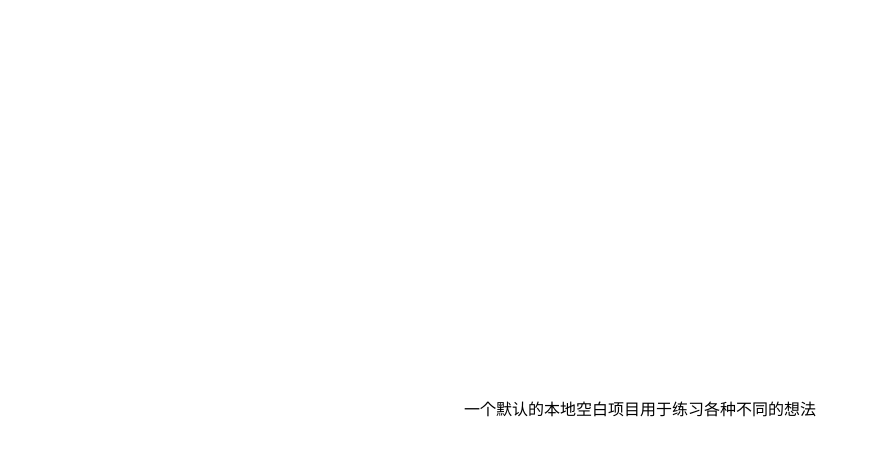
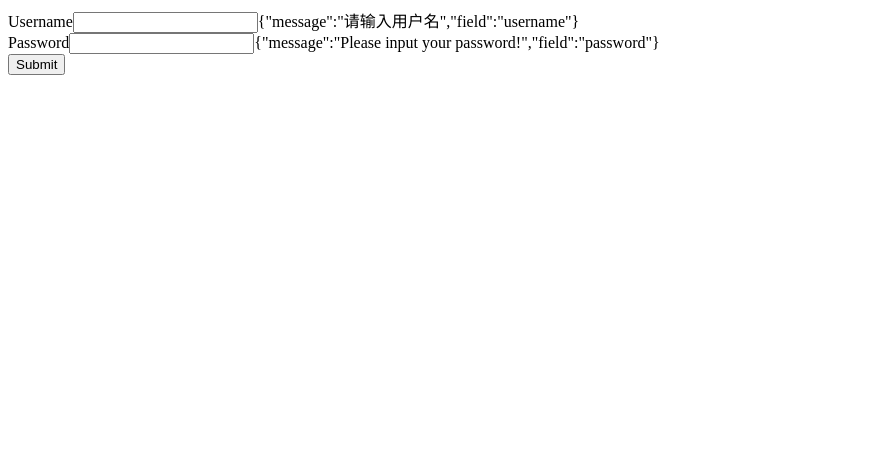
Before and after one commit to gaowujian/practice-react-app, a React app: page / in a window 1280 px wide. Shown: the top 456 px of the page, without its empty margins (0-871 px from the left). Built offline with nearby package versions, Linux system fonts and the light colour scheme.

Commit message:
封装一个表单组件

```diff
--- a/package.json
+++ b/package.json
@@ -10,6 +10,7 @@
     "@testing-library/user-event": "^7.1.2",
     "@typescript-eslint/eslint-plugin": "^2.10.0",
     "@typescript-eslint/parser": "^2.10.0",
+    "async-validator": "^3.5.1",
     "babel-eslint": "10.1.0",
     "babel-jest": "^24.9.0",
     "babel-loader": "8.1.0",
--- a/src/App.js
+++ b/src/App.js
@@ -1,13 +1,48 @@
 import React from "react";
+import Form from "./components/Form";
+import Input from "./components/Input";
+import Button from "./components/Button";
+function App() {
+  const onFinish = (values) => {
+    console.log("Success:", values);
+  };
 
-const style = {
-  height: "100vh",
-  display: "flex",
-  justifyContent: "center",
-  alignItems: "center",
-};
-function App() {
-  return <div style={style}>一个默认的本地空白项目用于练习各种不同的想法</div>;
+  const onFinishFailed = (errorInfo) => {
+    console.log("Failed:", errorInfo);
+  };
+  return (
+    <Form name="basic" onFinish={onFinish} onFinishFailed={onFinishFailed}>
+      <Form.Item
+        label="Username"
+        name="username"
+        rules={[
+          { required: true, message: "请输入用户名" },
+          { min: 3, max: 5, message: "长度在 3 到 5 个字符" },
+        ]}
+      >
+        <Input />
+      </Form.Item>
+
+      <Form.Item
+        label="Password"
+        name="password"
+        rules={[
+          {
+            required: true,
+            message: "Please input your password!",
+          },
+        ]}
+      >
+        <Input />
+      </Form.Item>
+
+      <Form.Item>
+        <Button type="primary" htmlType="submit">
+          Submit
+        </Button>
+      </Form.Item>
+    </Form>
+  );
 }
 
 export default App;
--- /dev/null
+++ b/src/components/Button.js
@@ -0,0 +1,23 @@
+import React from "react";
+import { useCallback } from "react";
+import { useContext } from "react";
+import { FormContext } from "./Form";
+
+function Button(props) {
+  const { type, htmlType } = props;
+  const context = useContext(FormContext);
+  const handleSubmit = useCallback(
+    function () {
+      context.onFinish(context.state);
+    },
+    [context]
+  );
+
+  return (
+    <button className={type} type={htmlType} onClick={handleSubmit}>
+      {props.children}
+    </button>
+  );
+}
+
+export default Button;
--- /dev/null
+++ b/src/components/Form.js
@@ -0,0 +1,62 @@
+import React, { useContext, useReducer } from "react";
+import Schema from "async-validator";
+import { useState } from "react";
+import { useEffect } from "react";
+export const FormContext = React.createContext();
+
+const initialState = {};
+
+function reducer(state = initialState, { type, payload }) {
+  const { name, data } = payload;
+  switch (type) {
+    case "ADD":
+      return { ...state, [name]: data };
+    default:
+      return state;
+  }
+}
+
+function Form(props) {
+  const [state, dispatch] = useReducer(reducer, initialState);
+
+  return (
+    <FormContext.Provider value={{ state, dispatch, ...props }}>
+      {props.children}
+    </FormContext.Provider>
+  );
+}
+
+Form.Item = function Item(props) {
+  const { label, name, rules } = props;
+  const context = useContext(FormContext);
+  const [err, setErr] = useState(null);
+
+  useEffect(() => {
+    if (name) {
+      const newValue = context.state[name];
+      const descriptor = {
+        [name]: rules,
+      };
+      const schema = new Schema(descriptor);
+
+      schema.validate({ [name]: newValue }, (err) => {
+        if (err) {
+          setErr(JSON.stringify(err[0]));
+        } else {
+          console.log("no err");
+          setErr(null);
+        }
+      });
+    }
+  }, [context, name, rules]);
+
+  return (
+    <div>
+      {label && <label htmlFor={name}>{label}</label>}
+      {React.cloneElement(props.children, { name })}
+      {err}
+    </div>
+  );
+};
+
+export default Form;
--- /dev/null
+++ b/src/components/Input.js
@@ -0,0 +1,34 @@
+import React, { useContext } from "react";
+import { memo } from "react";
+import { useEffect } from "react";
+import { FormContext } from "./Form";
+
+function Input({ name }) {
+  const { state, dispatch } = useContext(FormContext);
+  const value = state[name] || "";
+  useEffect(() => {
+    // dispatch({
+    //   type: "ADD",
+    //   payload: {
+    //     name,
+    //     data: value,
+    //   },
+    // });
+  }, [dispatch, name, value]);
+  return (
+    <input
+      value={value}
+      onChange={(e) => {
+        dispatch({
+          type: "ADD",
+          payload: {
+            name,
+            data: e.target.value,
+          },
+        });
+      }}
+    />
+  );
+}
+
+export default memo(Input);
```
Also changed, not shown: 1 other file (tests, documents, lock files or other folders).
